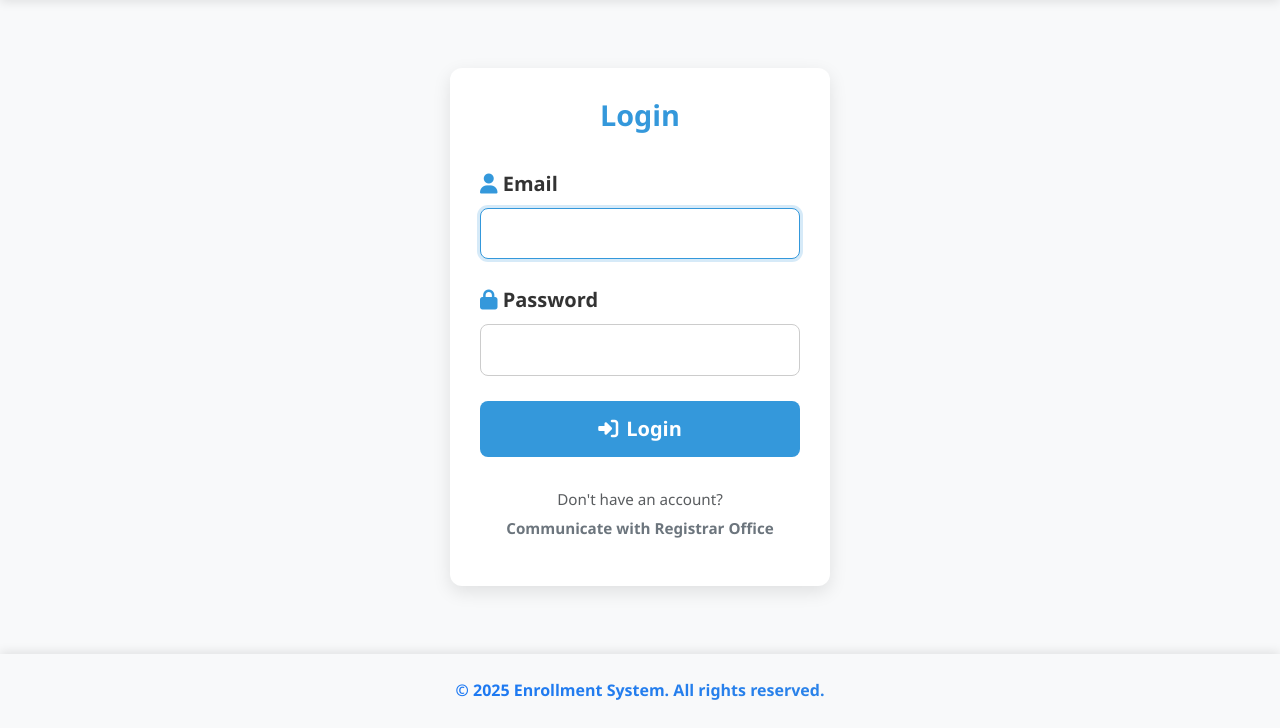
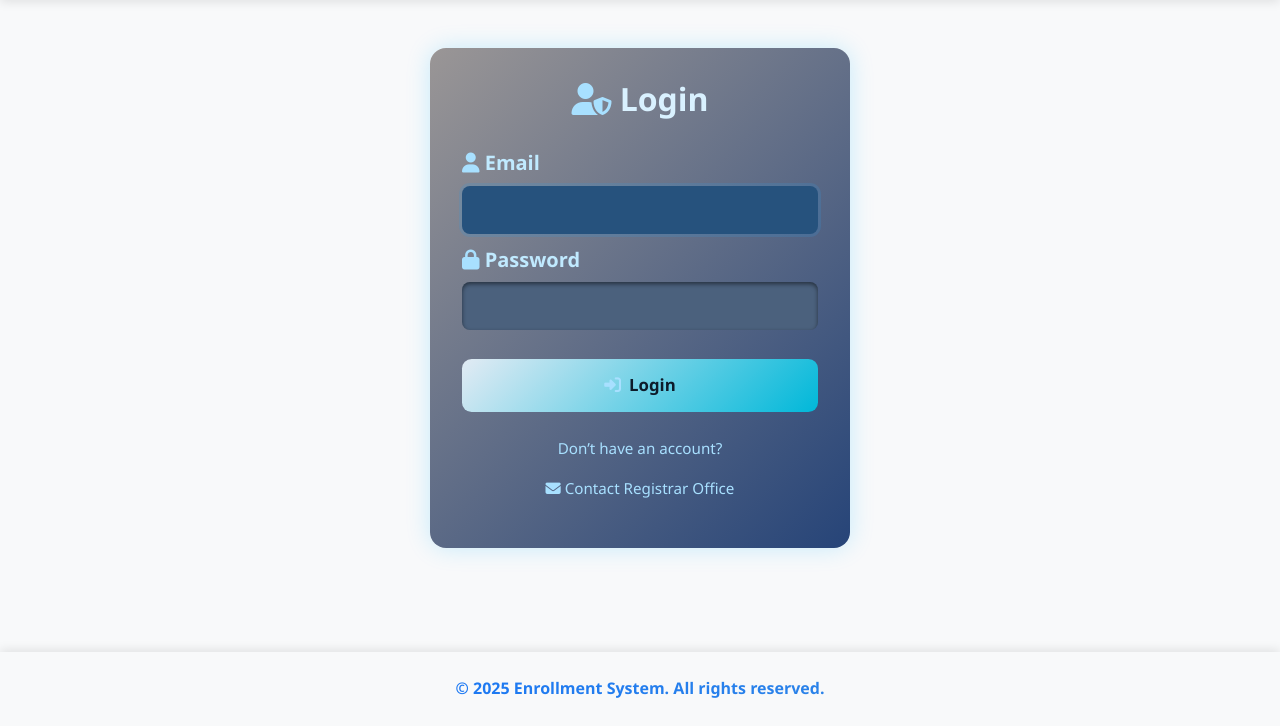
Before and after one commit to LifelongWay/EnrollWeb, a Django app: page /users/user/auth/login/ in a window 1280 px wide. Shown: the part 74-802 px from the top of the page. After the commit the page ends 772 px from the top, so only its background shows below. Run offline with Django 5.2, Linux system fonts and the light colour scheme.

Commit message:
welcome page added for unauthorised, design of login form changed !

```diff
--- a/users/templates/users/auth/login.html
+++ b/users/templates/users/auth/login.html
@@ -2,15 +2,123 @@
 {% load static %}
 
 {% block extra_css %}
-<link rel="stylesheet" href="{% static 'css/login.css' %}">
+<style>
+/* Login Container */
+
+/* Login Container */
+.login-container {
+    max-width: 420px;
+    width: 100%;
+    background: linear-gradient(135deg, #9a9696, #264478);
+    padding: 2rem;
+    border-radius: 1rem;
+    box-shadow: 0 0 25px rgba(0, 179, 255, 0.2);
+}
+
+/* Title */
+.login-title {
+    font-size: 2rem;
+    font-weight: 700;
+    color: #d9f1ff;  /* softer bluish white */
+    text-align: center;
+    margin-bottom: 1.8rem;
+}
+
+/* Inputs: lighter contrast */
+.form-group input {
+    width: 100%;
+    padding: 0.7rem 1rem;
+    border-radius: 0.5rem;
+    border: none;
+    outline: none;
+    font-size: 1rem;
+    background:rgb(65, 84, 106); /* lighter navy blue */
+    color: #ffffff;
+    box-shadow: inset 0 2px 4px rgba(0,0,0,0.4);
+    transition: all 0.25s ease;
+}
+
+.form-group input:focus {
+    background: #26527d; /* slightly brighter */
+    box-shadow: 0 0 0 2pxrgb(65, 115, 129), inset 0 2px 6px rgba(0,0,0,0.6);
+}
+
+.login-container i {
+    color: #a8e0ff;
+}
+
+.form-group label {
+    font-weight: 600;
+    color: #c0eaff;
+    margin-bottom: 0.4rem;
+    display: block;
+}
+
+/* Inputs: lighter contrast */
+.form-group input {
+    width: 100%;
+    padding: 0.7rem 1rem;
+    border-radius: 0.5rem;
+    border: none;
+    outline: none;
+    font-size: 1rem;
+    background:rgb(75, 97, 125); /* lighter bluish field */
+    color: #ffffff;
+    box-shadow: inset 0 2px 4px rgba(0,0,0,0.5);
+    transition: all 0.25s ease;
+}
+
+
+/* Button */
+.btn-primary {
+    width: 100%;
+    margin-top: 1.2rem;
+    padding: 0.8rem;
+    font-size: 1.05rem;
+    font-weight: 600;
+    color: #0d1b2a;
+    background: linear-gradient(135deg,rgb(226, 235, 244), #00b8d9);
+    border: none;
+    border-radius: 0.6rem;
+    transition: transform 0.2s ease, box-shadow 0.2s ease;
+}
+
+.btn-primary:hover {
+    transform: translateY(-2px);
+    box-shadow: 0 6px 14px rgba(0, 229, 255, 0.3);
+}
+
+/* Errors & alerts */
+.form-error {
+    margin-top: 0.4rem;
+    font-size: 0.9rem;
+    color: #ffb3b3;
+}
+
+.alert {
+    background: rgba(255, 77, 77, 0.15);
+    color: #ffb3b3;
+    padding: 0.8rem 1rem;
+    border-radius: 0.5rem;
+    margin-bottom: 1rem;
+}
+
+/* Registration Info */
+.registration-info {
+    margin-top: 1.5rem;
+    font-size: 0.95rem;
+    color: #a8e0ff;
+    text-align: center;
+}
+</style>
 {% endblock %}
 
 {% block content %}
-<div class = "d-flex justify-content-center">
+<div class="d-flex justify-content-center">
     <div class="login-container">
-        <!-- Authentication Errors -->
+        <!-- Errors -->
         {% if form.non_field_errors %}
-        <div class="alert alert-danger">
+        <div class="alert">
             <i class="fas fa-exclamation-triangle"></i>
             {% for error in form.non_field_errors %}
                 {{ error }}
@@ -18,20 +126,12 @@
         </div>
         {% endif %}
 
-        {% if form.password.errors %}
-        <div class="alert alert-warning">
-            <i class="fas fa-key"></i>
-            {% for error in form.password.errors %}
-                {{ error }}
-            {% endfor %}
-        </div>
-        {% endif %}
+        <h2 class="login-title"><i class="fas fa-user-shield"></i> Login</h2>
 
-        <form method="post" class="login-card">
+        <form method="post">
             {% csrf_token %}
-            <h2 class="login-title">Login</h2>
 
-            <!-- Username Field -->
+            <!-- Username -->
             <div class="form-group">
                 <label for="{{ form.username.id_for_label }}">
                     <i class="fas fa-user"></i> Email
@@ -40,13 +140,13 @@
                 {% if form.username.errors %}
                 <div class="form-error">
                     {% for error in form.username.errors %}
-                        <i class="fas fa-info-circle"></i> {{ error }}
+                        {{ error }}
                     {% endfor %}
                 </div>
                 {% endif %}
             </div>
 
-            <!-- Password Field -->
+            <!-- Password -->
             <div class="form-group">
                 <label for="{{ form.password.id_for_label }}">
                     <i class="fas fa-lock"></i> Password
@@ -55,7 +155,7 @@
                 {% if form.password.errors %}
                 <div class="form-error">
                     {% for error in form.password.errors %}
-                        <i class="fas fa-info-circle"></i> {{ error }}
+                        {{ error }}
                     {% endfor %}
                 </div>
                 {% endif %}
@@ -65,13 +165,11 @@
                 <i class="fas fa-sign-in-alt"></i> Login
             </button>
 
-            <!-- Registration Info -->
             <div class="registration-info">
-                <p class="text-muted">Don't have an account?</p>
-                <p class="text-secondary">Communicate with Registrar Office</p>
+                <p>Don’t have an account?</p>
+                <p><i class="fas fa-envelope"></i> Contact Registrar Office</p>
             </div>
         </form>
     </div>
 </div>
-
 {% endblock %}
```
Also changed, not shown: enrollsys/static/enrollsys/css/enrollsys.css (+131 -0 lines), enrollsys/templates/enrollsys/index.html (+34 -2 lines), db.sqlite3.
